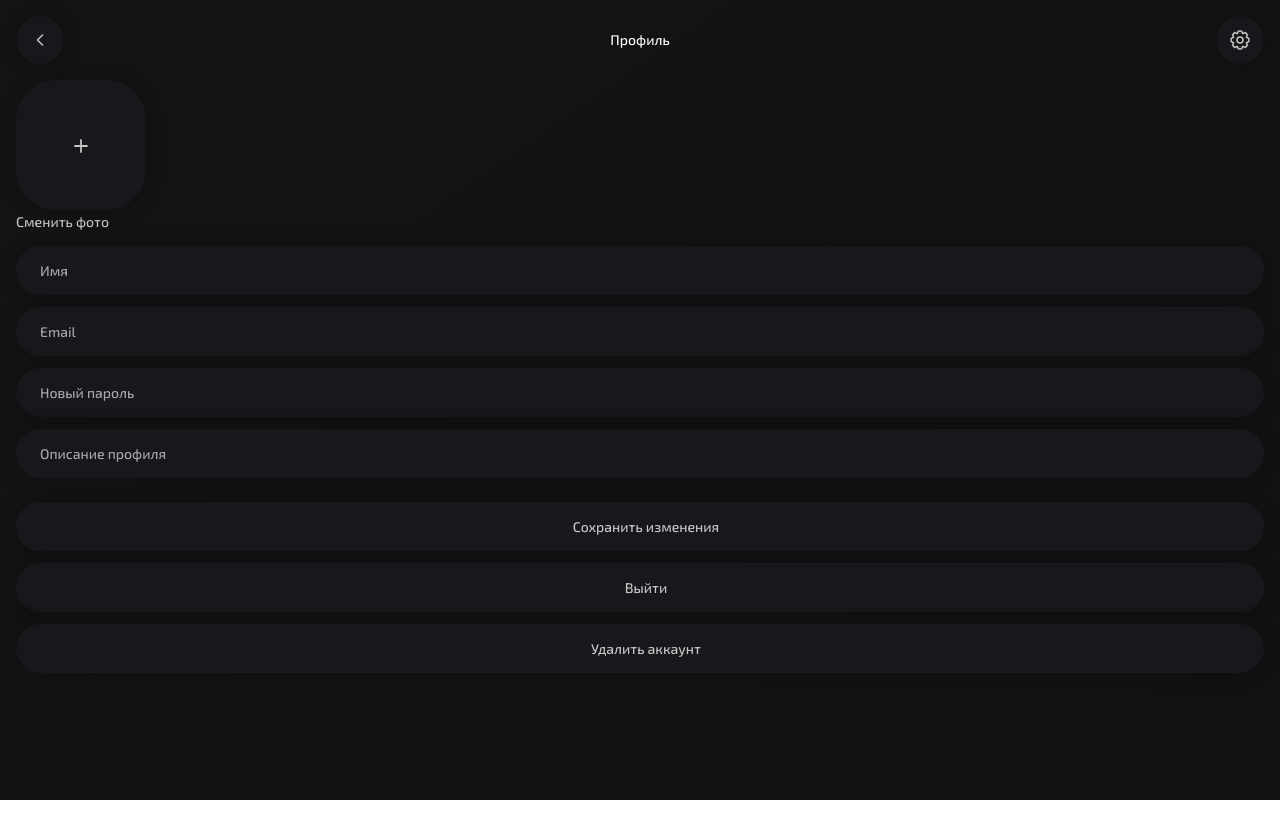
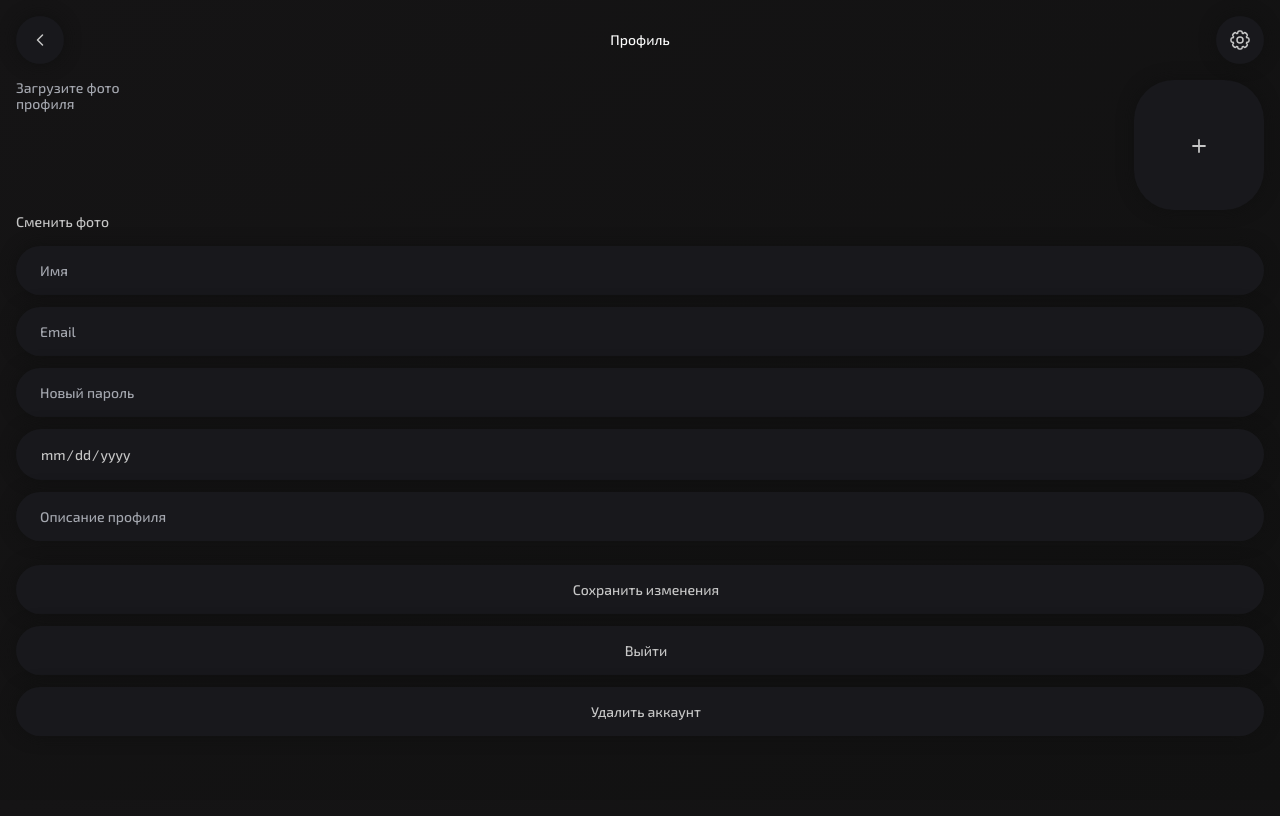
Before and after one commit to kirk741/amadu-frontend, a React (Create React App) app: page /profile in a window 1280 px wide. Built offline with nearby package versions, Linux system fonts and the light colour scheme; no server answers.

Commit message:
fix: removed bottom nav for emotion logs

```diff
--- a/src/components/common/FileInput/FileInput.jsx
+++ b/src/components/common/FileInput/FileInput.jsx
@@ -2,15 +2,12 @@ import { useState, useEffect } from 'react';
 import styles from './FileInput.module.css';
 import * as Icons from '../../../assets/icons';
 
-const FileInput = ({ onChange }) => {
-  const [preview, setPreview] = useState(null);
+const FileInput = ({ onChange, initialPreview = null }) => {
+  const [preview, setPreview] = useState(initialPreview);
 
   useEffect(() => {
-    const savedImage = localStorage.getItem('userAvatar');
-    if (savedImage) {
-      setPreview(savedImage);
-    }
-  }, []);
+    setPreview(initialPreview);
+  }, [initialPreview]);
 
   const handleFileChange = (e) => {
     const file = e.target.files[0];
@@ -20,15 +17,14 @@ const FileInput = ({ onChange }) => {
     reader.onloadend = () => {
       const base64String = reader.result;
       setPreview(base64String);
-      localStorage.setItem('userAvatar', base64String);
-      if (onChange) {
-        onChange(file);
-      }
+      if (onChange) onChange(file);
     };
     reader.readAsDataURL(file);
   };
 
   return (
+    <div className={styles.container}>
+      <span className={styles.title}>Загрузите фото профиля</span>
       <label className={styles.uploadCard}>
         <input
           type="file"
@@ -42,6 +38,7 @@ const FileInput = ({ onChange }) => {
           <div className={styles.plusIcon}><Icons.Plus /></div>
         )}
       </label>
+    </div>
   );
 };
 
--- a/src/pages/ProfilePage/ProfilePage.jsx
+++ b/src/pages/ProfilePage/ProfilePage.jsx
@@ -16,6 +16,7 @@ const ProfilePage = () => {
     bio: ''
   });
   const [avatarFile, setAvatarFile] = useState(null);
+  const [avatarPreview, setAvatarPreview] = useState(null); // URL аватара с сервера
   const [loading, setLoading] = useState(true);
   const [errors, setErrors] = useState({});
   const [modalConfig, setModalConfig] = useState({
@@ -24,6 +25,60 @@ const ProfilePage = () => {
     onConfirm: null,
     hideCancel: false
   });
+
+  // Функция загрузки данных пользователя
+  const loadUserData = async () => {
+    try {
+      const response = await client('/user/me');
+      const userData = response.data || response.user || response;
+
+      if (userData && userData.id) {
+        let formattedDate = '';
+        if (userData.birth_date) {
+          try {
+            const dateObj = new Date(userData.birth_date);
+            if (!isNaN(dateObj.getTime())) {
+              formattedDate = dateObj.toISOString().split('T')[0];
+            }
+          } catch (e) {
+            console.warn('Не удалось преобразовать дату', userData.birth_date);
+          }
+        }
+
+        setFormData(prev => ({
+          ...prev,
+          name: userData.name || '',
+          email: userData.email || '',
+          birth_date: formattedDate,
+          bio: userData.bio || ''
+        }));
+
+        // Устанавливаем URL аватара, если есть
+        if (userData.avatar_url) {
+          setAvatarPreview(userData.avatar_url);
+        } else if (userData.avatar) {
+          // Если API возвращает путь к файлу
+          setAvatarPreview(`${process.env.REACT_APP_API_URL}/${userData.avatar}`);
+        }
+      } else {
+        console.error('Нет данных пользователя');
+        localStorage.clear();
+        window.location.assign('/login');
+      }
+    } catch (error) {
+      console.error("Ошибка при загрузке профиля:", error);
+      if (error.status === 401 || error.status === 404 || error.message === 'Не авторизован') {
+        localStorage.clear();
+        window.location.assign('/login');
+      }
+    } finally {
+      setLoading(false);
+    }
+  };
+
+  useEffect(() => {
+    loadUserData();
+  }, []);
 
   const handleChange = (e) => {
     const { name, value } = e.target;
@@ -88,6 +143,9 @@ const ProfilePage = () => {
         body: data
       });
 
+      // После сохранения обновляем данные профиля, чтобы отобразить новый аватар
+      await loadUserData();
+
       showModal("Данные успешно сохранены!", () => {
         setFormData(prev => ({ ...prev, password: '', confirmPassword: '' }));
         setAvatarFile(null);
@@ -128,52 +186,6 @@ const ProfilePage = () => {
     }
   };
 
-  useEffect(() => {
-    const fetchUserData = async () => {
-      try {
-        const response = await client('/user/me');
-
-        const userData = response.data || response.user || response;
-
-        if (userData && userData.id) {
-          let formattedDate = '';
-          if (userData.birth_date) {
-            try {
-              const dateObj = new Date(userData.birth_date);
-              if (!isNaN(dateObj.getTime())) {
-                formattedDate = dateObj.toISOString().split('T')[0];
-              }
-            } catch (e) {
-              console.warn('Не удалось преобразовать дату', userData.birth_date);
-            }
-          }
-
-          setFormData(prev => ({
-            ...prev,
-            name: userData.name || '',
-            email: userData.email || '',
-            birth_date: formattedDate,
-            bio: userData.bio || ''
-          }));
-        } else {
-          console.error('Нет данных пользователя');
-          localStorage.clear();
-          window.location.assign('/login');
-        }
-      } catch (error) {
-        console.error("Ошибка при загрузке профиля:", error);
-        if (error.status === 401 || error.status === 404 || error.message === 'Не авторизован') {
-          localStorage.clear();
-          window.location.assign('/login');
-        }
-      } finally {
-        setLoading(false);
-      }
-    };
-
-    fetchUserData();
-  }, []);
-
   if (loading) {
     return <div className={styles.loading}>Загрузка...</div>;
   }
@@ -182,7 +194,7 @@ const ProfilePage = () => {
     <div className={styles.container}>
       <div className={styles.profileCard}>
         <div className={styles.avatarSection}>
-          <FileInput onChange={handleAvatarChange} />
+          <FileInput onChange={handleAvatarChange} initialPreview={avatarPreview} />
           <span className={styles.changePhotoLabel}>Сменить фото</span>
         </div>
 
@@ -220,6 +232,14 @@ const ProfilePage = () => {
               error={errors.confirmPassword?.[0]}
             />
           )}
+          <Input
+            name="birth_date"
+            type="date"
+            value={formData.birth_date}
+            onChange={handleChange}
+            placeholder="Дата рождения"
+            error={errors.birth_date?.[0]}
+          />
           <Input
             name="bio"
             value={formData.bio}
```
